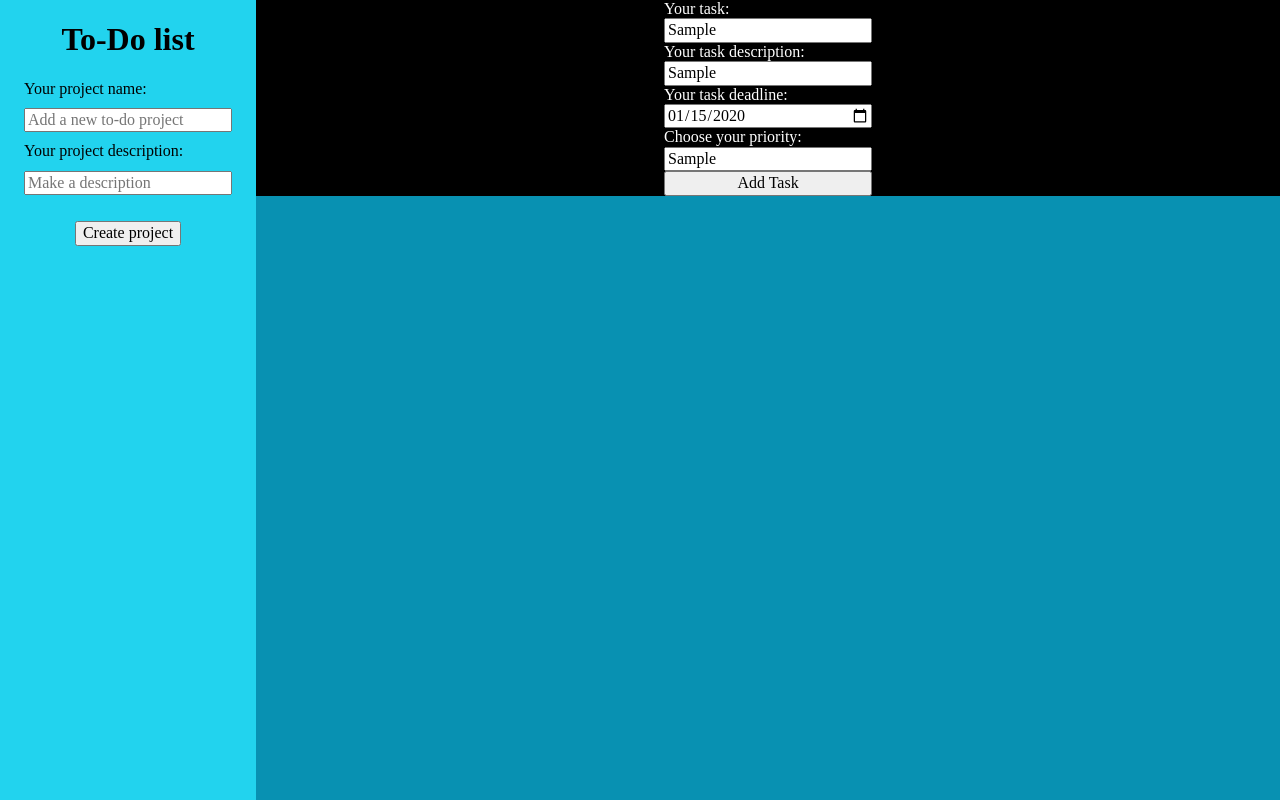
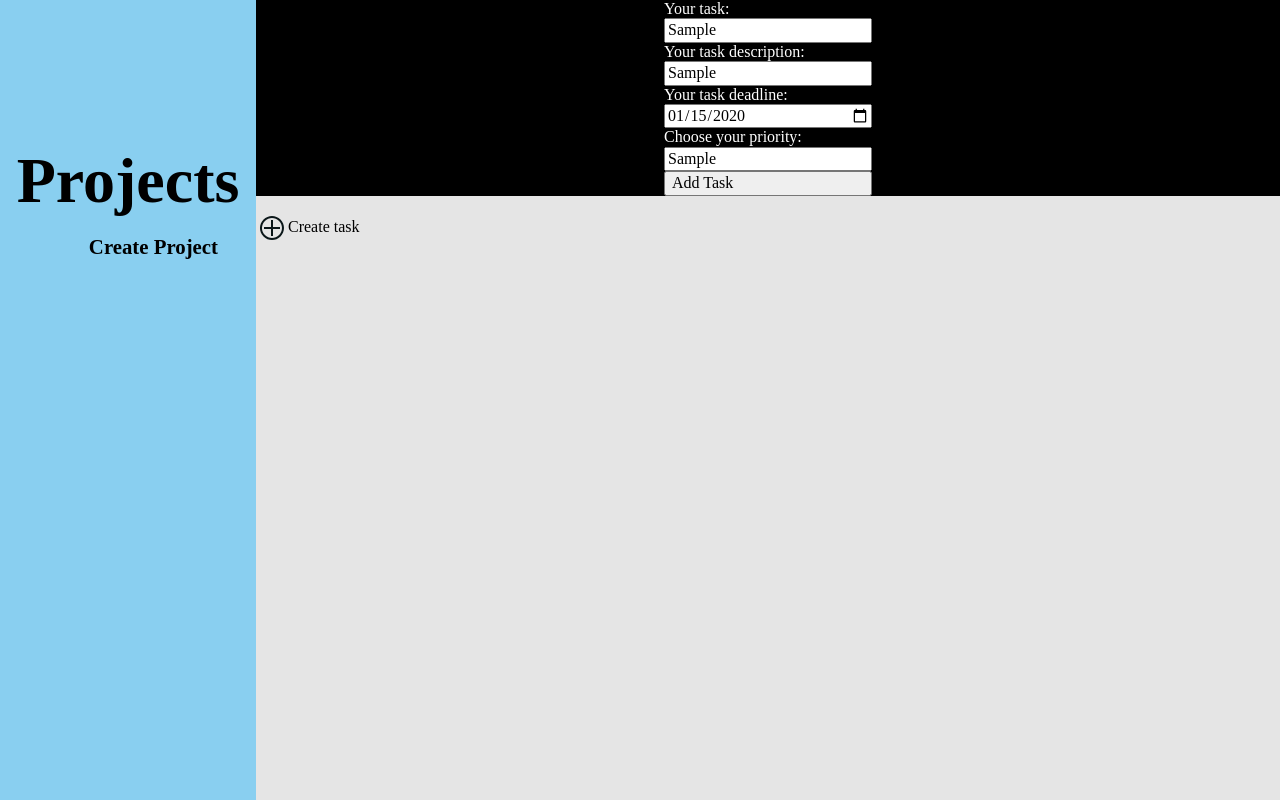
Before and after one commit to oxamyt/to-do-list, a website built with webpack: page dist/index.html in a window 1280 px wide. Both pictures are taken after typing "Sample", "Sample", "2020-01-15", "Sample" into the empty fields and a click on the button "Add Task". Shown: the top 800 px of the page. Built offline with nearby package versions, Linux system fonts and the light colour scheme.

Commit message:
create-form-display-layout

```diff
--- a/src/index.js
+++ b/src/index.js
@@ -9,6 +9,9 @@ import { removeProject } from "./manipulate-projects";
 const btnProject = document.querySelector(".add-project");
 btnProject.addEventListener("click", createProject);
 btnProject.addEventListener("click", projectRender);
+btnProject.addEventListener('click', function(){
+    projectForm.style.display = 'none';
+})
 
 const btnTask = document.querySelector(".add-task");
 btnTask.addEventListener("click", createTask);
@@ -29,3 +32,9 @@ document.querySelector('.projects').addEventListener('click', function(event){
         removeProject(projectIndex);
     }
 })
+
+const projectForm = document.querySelector('.project-form-container');
+const btnRenderProject = document.querySelector('.create-project');
+btnRenderProject.addEventListener('click', function(){
+        projectForm.style.display = 'flex';
+})
--- a/src/manipulate-projects.js
+++ b/src/manipulate-projects.js
@@ -1,8 +1,9 @@
 import { Projects } from "./projects";
 import { projectRender } from "./render-projects";
+import { taskRender } from "./task.render";
 
 export function removeProject(index) {
     Projects.splice(index, 1);
     projectRender();
-
+    taskRender()
 }
--- a/src/render-projects.js
+++ b/src/render-projects.js
@@ -7,11 +7,9 @@ export function projectRender() {
   for (let i = 0; i < Projects.length; i++) {
     let project = Projects[i];
     let projectCard = document.createElement("div");
-    // projectCard.className = "project-card";
     projectCard.innerHTML = `<div class='project-card' data-index='${i}'>
     <h1 class="project-title">${project.title}</h1>
-    <h2 class='project-description'>${project.description}</h2>
-    <button class='delete-project'>Remove Project</button>
+    <img class="delete-project" src="assets/delete.svg">
     </div>`;
     projectCard.addEventListener("click", () => {
       switchActiveProject(i);
@@ -21,3 +19,4 @@ export function projectRender() {
     projectsDiv.appendChild(projectCard);
   }
 }
+{/* <h2 class='project-description'>${project.description}</h2> */}
--- a/src/task.render.js
+++ b/src/task.render.js
@@ -2,20 +2,36 @@ import { activeProject } from "./projects";
 
 export function taskRender() {
   const main = document.querySelector(".main");
+  const taskRenderBtn = document.createElement("div");
+  taskRenderBtn.classList.add ='render-task-form'
+  taskRenderBtn.innerHTML = `
+  <p class="add-task">
+    <img
+      class="add-svg"
+      alt="add-task-plus-picture"
+      src="assets/create.svg"
+    />
+    Create task
+  </p>`;
   main.innerHTML = "";
   const activeProj = activeProject();
   if (activeProj) {
     activeProj.tasks.forEach((task, index) => {
       let taskCard = document.createElement("div");
       taskCard.innerHTML = `<div class="task-card" data-index='${index}'>
+        <div class='left-side-task'>
         <input class="checkbox" type="checkbox" />
         <h1 class="task-title">${task.title}</h1>
         <h2 class='description'>${task.description}</h2>
+        </div>
+        <div class='left-side-task'>
         <h2 class='date'>${task.date}</h2>
         <h2 class='priority'>${task.priority}</h2>
         <button class='delete-task'>Remove Task</button>
+        </div>
     </div>`;
       main.appendChild(taskCard);
     });
   }
+  main.appendChild(taskRenderBtn);
 }
```
Also changed, not shown: dist/assets/create.svg (added), dist/assets/delete.svg (added), dist/index.html, dist/main.js, dist/styles.css.
